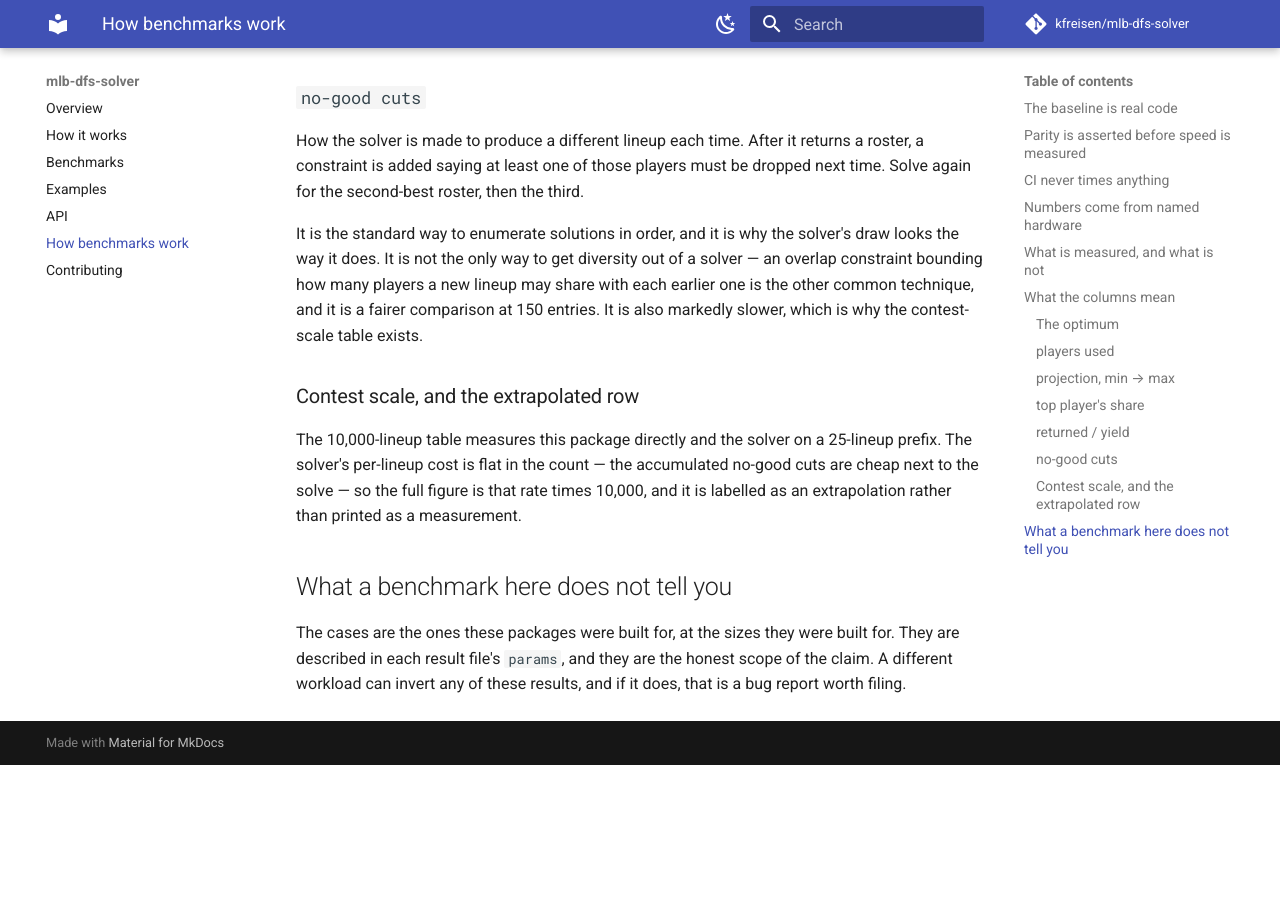
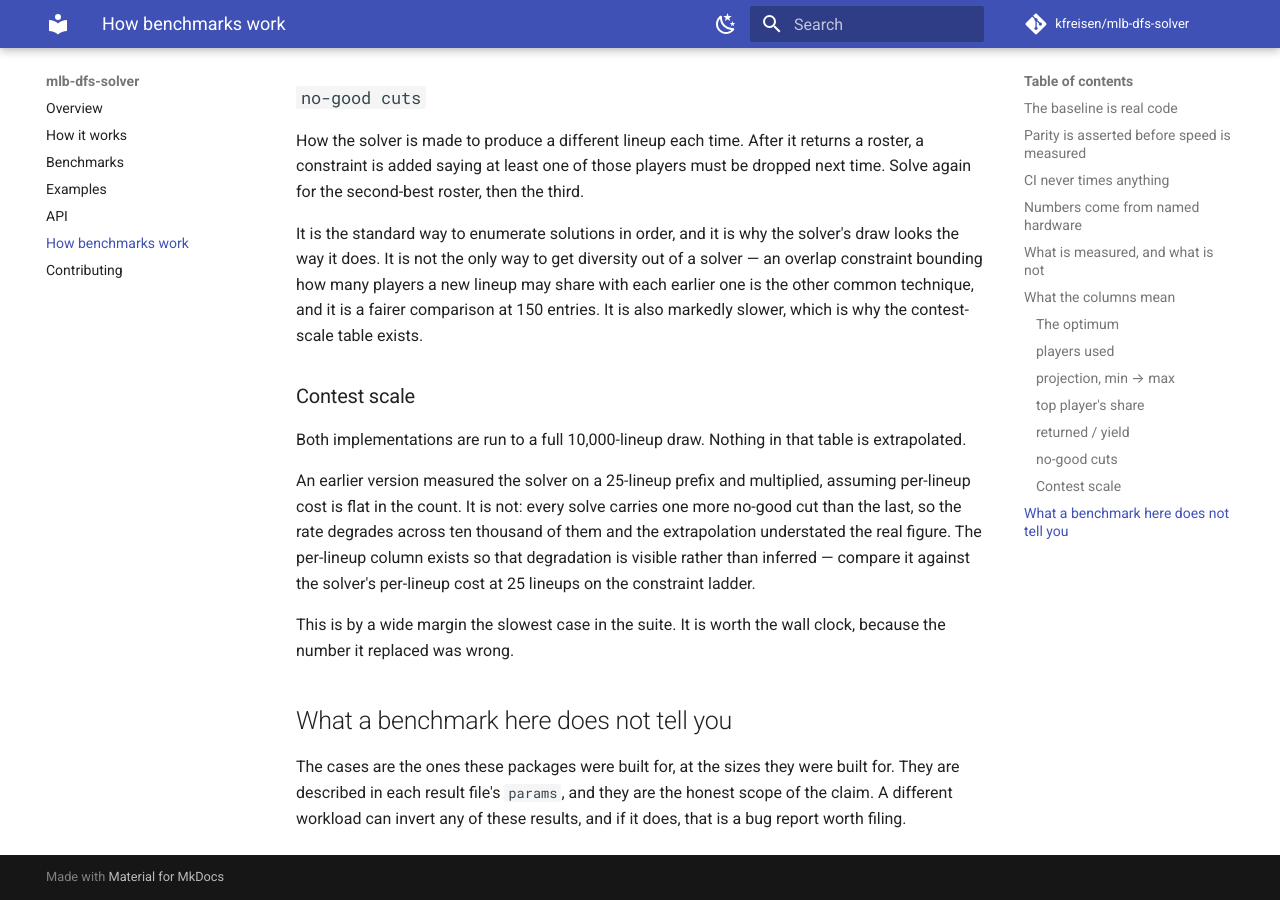
Before and after one commit to kfreisen/dfs-solver-rs, an MkDocs documentation site: the page built from docs/methodology.md, in a window 1280 px wide and 900 px high, scrolled down 2883 px. Built offline with MkDocs 1.6.1 and Material for MkDocs 9.7.7, drawn with Linux system fonts in a browser that asks for light colours; comment, search, counter and statistics services are not loaded; before the commit the page ends 3648 px from its top, so only the background shows below that.

Commit message:
Run the contest-scale solver draw for real, not by extrapolation
The 10,000-lineup solver figure was a 25-lineup prefix multiplied out,
which assumes per-lineup cost is flat in the count. It is not: every
solve carries one more no-good cut than the last, so the rate degrades
across ten thousand solves and the extrapolation understated it.

Run the full draw and report the measurement, with a per-lineup column
so the degradation is visible against the ladder's 25-lineup rate. This
is now the slowest case in the suite.

Co-Authored-By: Claude Opus 5 (1M context) <noreply@anthropic.com>
Claude-Session: https://claude.ai/code/session_01DbPZK2RQwc764y5Pr32kWR

```diff
--- a/docs/methodology.md
+++ b/docs/methodology.md
@@ -131,13 +131,20 @@ with each earlier one is the other common technique, and it is a fairer
 comparison at 150 entries. It is also markedly slower, which is why the
 contest-scale table exists.
 
-### Contest scale, and the extrapolated row
+### Contest scale
 
-The 10,000-lineup table measures this package directly and the solver on a
-25-lineup prefix. The solver's per-lineup cost is flat in the count — the
-accumulated no-good cuts are cheap next to the solve — so the full figure is that
-rate times 10,000, and it is labelled as an extrapolation rather than printed as
-a measurement.
+Both implementations are run to a full 10,000-lineup draw. Nothing in that table
+is extrapolated.
+
+An earlier version measured the solver on a 25-lineup prefix and multiplied,
+assuming per-lineup cost is flat in the count. It is not: every solve carries one
+more no-good cut than the last, so the rate degrades across ten thousand of them
+and the extrapolation understated the real figure. The per-lineup column exists
+so that degradation is visible rather than inferred — compare it against the
+solver's per-lineup cost at 25 lineups on the constraint ladder.
+
+This is by a wide margin the slowest case in the suite. It is worth the wall
+clock, because the number it replaced was wrong.
 
 ## What a benchmark here does not tell you
 
```
Also changed, not shown: 2 other files.
